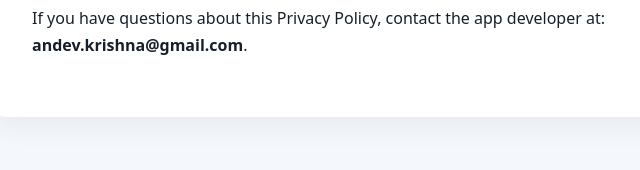
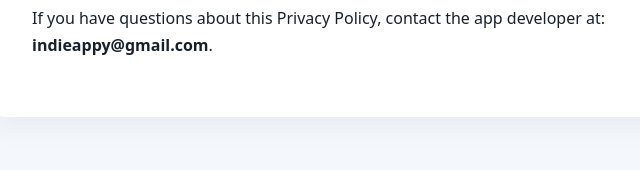
Before and after one commit to KrishnaMadheswaran/liftreplog-privacy-policy, a plain HTML site: page index.html in a window 1280 px wide. Shown: the part 1922-2092 px from the top of the page, 243-883 px from the left. Drawn offline with Linux system fonts and the light colour scheme.

Commit message:
Update contact email in Privacy Policy section

```diff
--- a/index.html
+++ b/index.html
@@ -71,7 +71,7 @@
       <p>This Privacy Policy may be updated if the app's features or data practices change. The updated version will be published at the same policy URL, with its effective date revised as appropriate.</p>
 
       <h2>9. Contact</h2>
-      <p>If you have questions about this Privacy Policy, contact the app developer at: <strong>andev.krishna@gmail.com</strong>.</p>
+      <p>If you have questions about this Privacy Policy, contact the app developer at: <strong>indieappy@gmail.com</strong>.</p>
     </article>
   </main>
   <footer>© 2026 LiftRepLog. All rights reserved.</footer>
```
